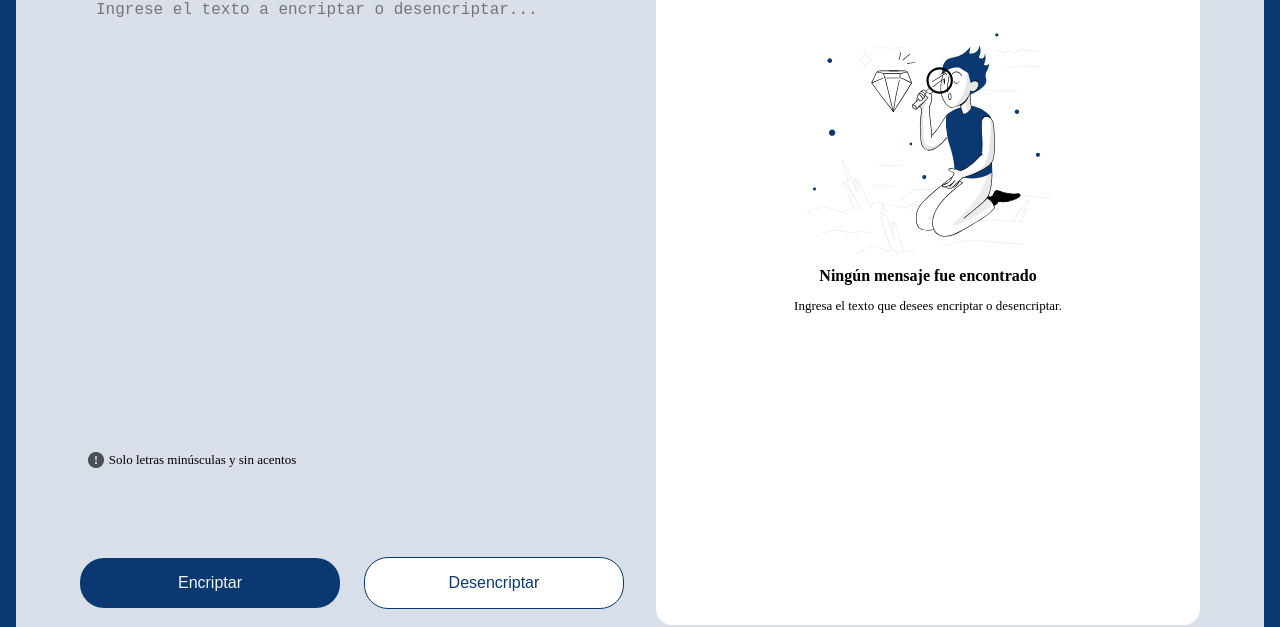
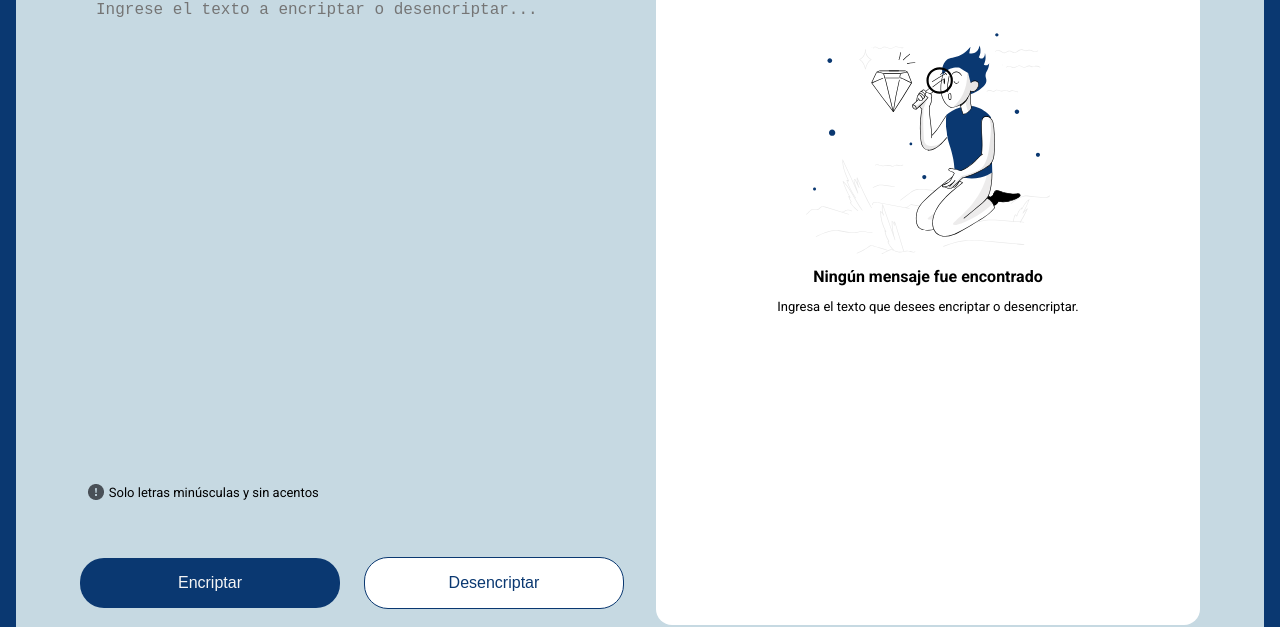
Before and after one commit to Ferclemens/encriptador-de-texto, a plain HTML site: page index.html in a window 1280 px wide. Shown: the part 95-722 px from the top of the page. Drawn offline with Linux system fonts and the light colour scheme.

Commit message:
fixed warning position on desktop screen

```diff
--- a/styles.css
+++ b/styles.css
@@ -1,6 +1,8 @@
+@import url("https://fonts.googleapis.com/css2?family=Roboto:ital,wght@0,100;0,300;0,400;0,500;0,700;0,900;1,100;1,300;1,400;1,500;1,700;1,900&display=swap");
+
 :root {
   --color-contraste: #0a3871;
-  --color-claro-1: #d8dfe8;
+  --color-claro-1: #c6d9e2;
   --color-claro-2: #ffffff;
   --color-hover: #3578c8;
   --texto-claro: whitesmoke;
@@ -17,6 +19,7 @@ body {
   background-color: var(--color-contraste);
   width: 100vw;
   height: 100vh;
+  font-family: "Roboto", sans-serif;
 }
 .container__logo {
   position: absolute;
@@ -59,7 +62,7 @@ button {
   gap: 0.3rem;
   position: absolute;
   left: 0.5rem;
-  top: 73%;
+  top: 78%;
   font-size: small;
   align-items: center;
 }
```
